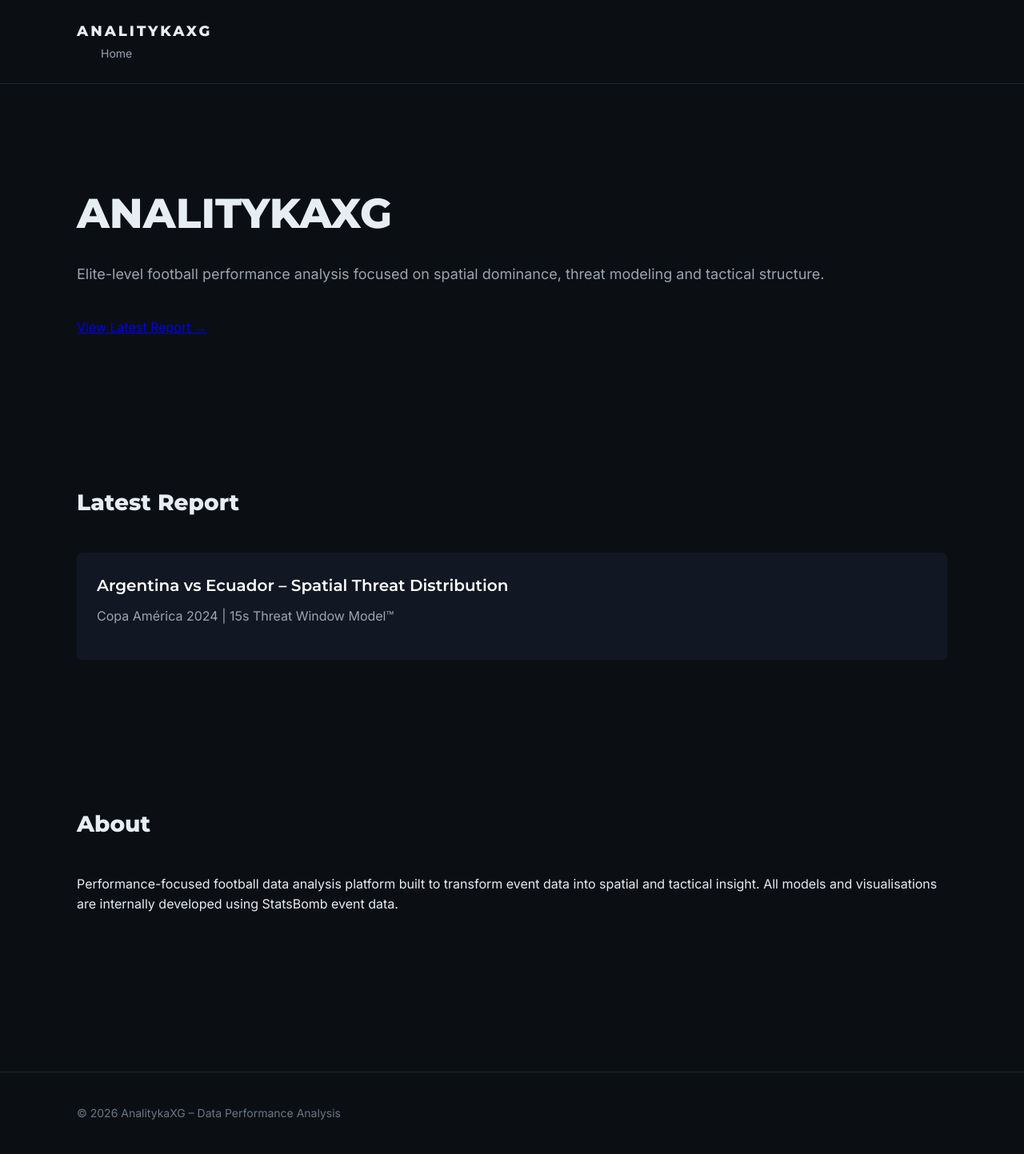
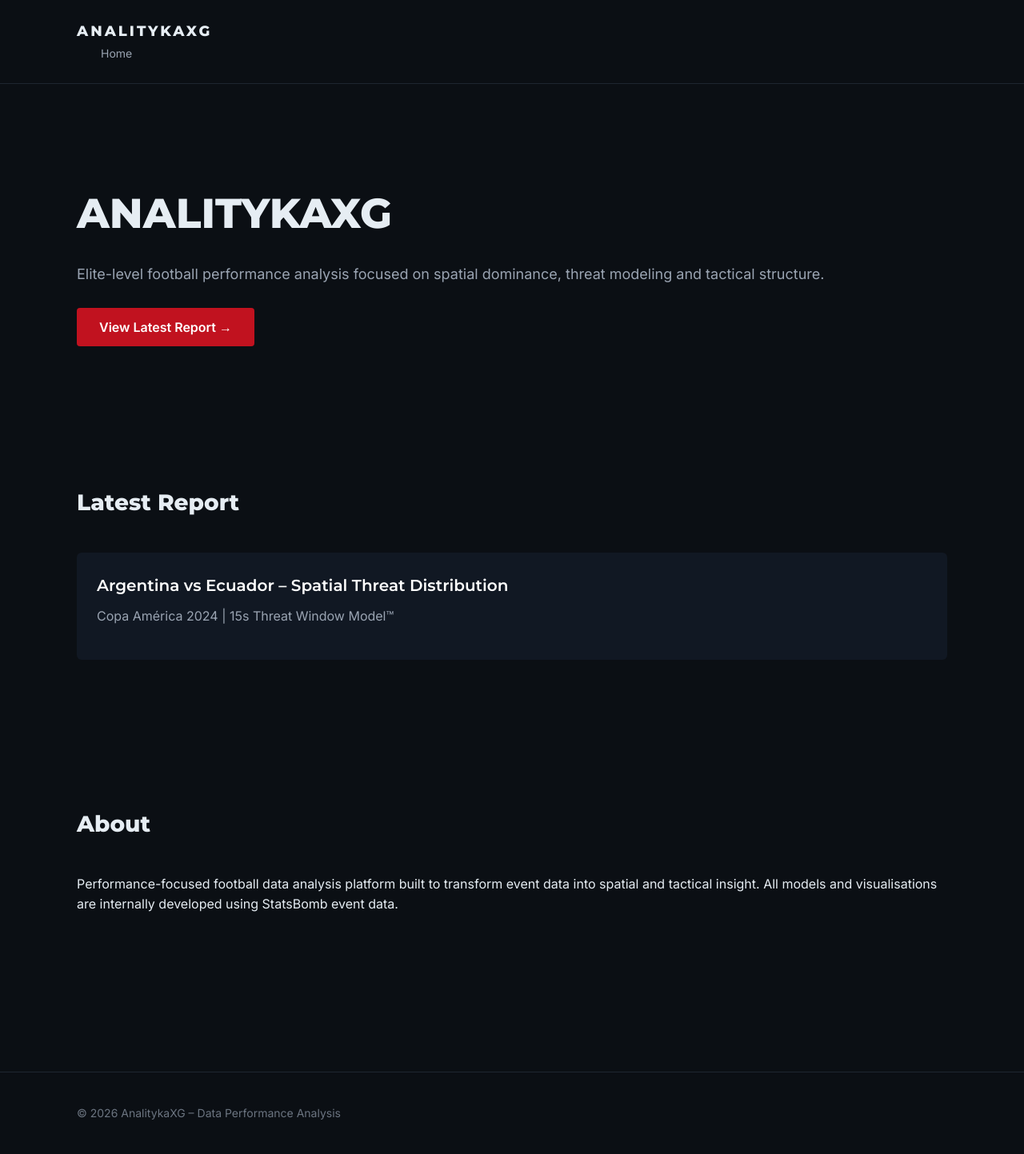
Before and after one commit to Fiallos77/analitykaXG, a Jekyll site: the page built from index.md, in a window 1280 px wide. Shown: the whole page at 80% size. Built offline with Jekyll 4.4.1, drawn with Linux system fonts in a browser that asks for light colours.

Commit message:
Add styles for call-to-action button

```diff
--- a/assets/css/main.css
+++ b/assets/css/main.css
@@ -88,3 +88,16 @@ body {
   font-size: 14px;
   color: #6B7480;
 }
+.cta-button {
+  background: #C1121F;
+  color: white;
+  padding: 14px 28px;
+  text-decoration: none;
+  font-weight: 600;
+  border-radius: 4px;
+  transition: 0.3s ease;
+}
+
+.cta-button:hover {
+  background: #A80E1A;
+}
```
